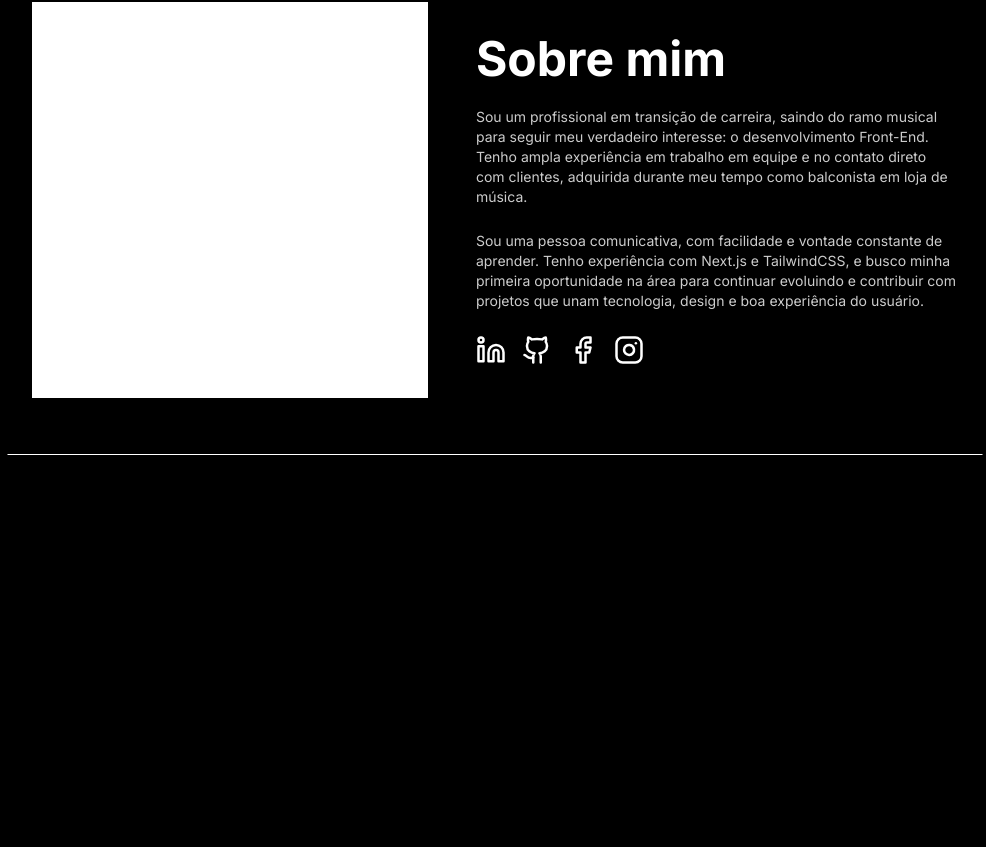
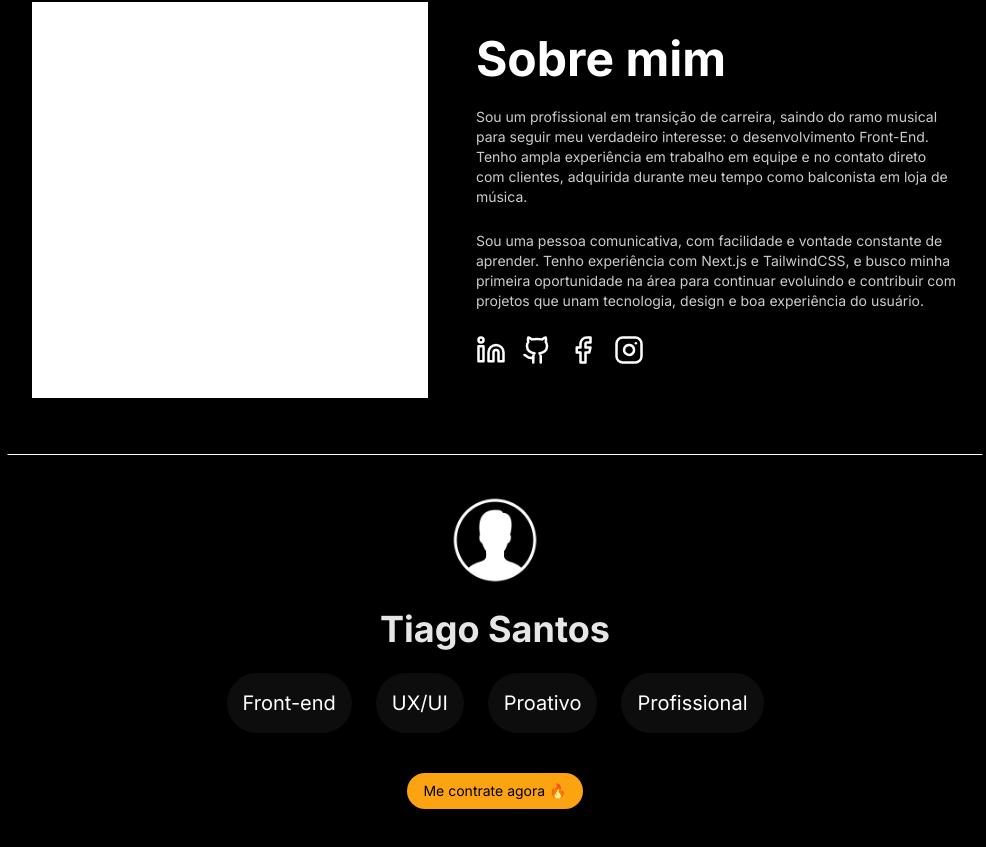
Before and after one commit to Tyago404/Portifolio, a Next.js app: page / in a window 1280 px wide. Shown: the part 2456-3303 px from the top of the page, without its empty margins (145-1131 px from the left). Before the commit the page ends 2975 px from the top, so only its background shows below. Built offline with nearby package versions, Linux system fonts and the light colour scheme.

Commit message:
feat(footer):Added footer component

```diff
--- a/src/app/page.tsx
+++ b/src/app/page.tsx
@@ -1,4 +1,5 @@
 import { About } from "@/components/About";
+import { Footer } from "@/components/Footer";
 import { Header } from "@/components/Header";
 import { Languages } from "@/components/Languages";
 import { MainContainer } from "@/components/MainContainer";
@@ -21,6 +22,7 @@ export default function Home() {
         <Skills />
         <MyProjects />
         <About />
+        <Footer />
       </MainContainer>
     </>
   );
--- a/src/components/Button/index.tsx
+++ b/src/components/Button/index.tsx
@@ -9,7 +9,7 @@ export function Button({ text, classname }: ButtonProps) {
   return (
     <button
       className={clsx(
-        "bg-[var(--color-secoundary)] text-black rounded-full p-2 px-4",
+        "bg-(--color-secoundary) text-black rounded-full p-2 px-4",
         "cursor-pointer hover:brightness-90 hover:scale-102 transition duration-250",
         "text-sm",
         classname
--- /dev/null
+++ b/src/components/Footer/index.tsx
@@ -0,0 +1,25 @@
+import Image from "next/image";
+import { Heading } from "../Heading";
+import { Button } from "../Button";
+
+export function Footer() {
+  return (
+    <footer className="flex flex-col items-center justify-center mt-10">
+      <Image
+        src="/images/profile-icon.png"
+        alt="profile"
+        width={90}
+        height={30}
+        priority
+      />
+      <Heading as="h1" text="Tiago Santos" />
+      <ul className="flex gap-6 text-xl">
+        <li className="rounded-full p-4 bg-white/5">Front-end</li>
+        <li className="rounded-full p-4 bg-white/5">UX/UI</li>
+        <li className="rounded-full p-4 bg-white/5">Proativo</li>
+        <li className="rounded-full p-4 bg-white/5"> Profissional</li>
+      </ul>
+      <Button classname="mt-10" text="Me contrate agora 🔥" />
+    </footer>
+  );
+}
```
